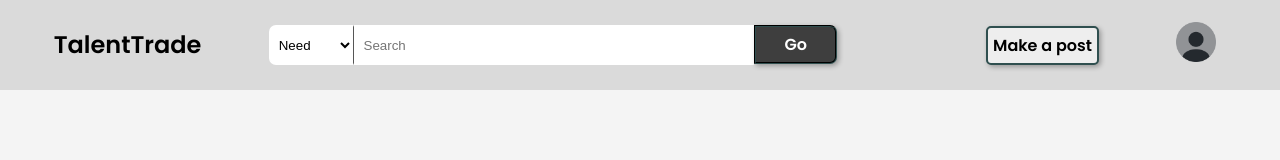
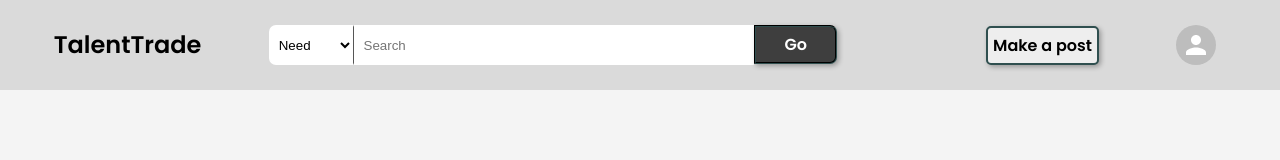
Before and after one commit to UofT-UTSC-CS-sandbox/final-term-project-talenttrade, a React (Vite) app in the folder frontend/: page / in a window 1280 px wide. Shown: the top 160 px of the page. Built offline with nearby package versions, Linux system fonts and the light colour scheme; no server answers; the HTML template or start-up script is replaced by a standard one.

Commit message:
SCRUM-69 Set topbar profile photo using polling

```diff
--- a/frontend/src/App.tsx
+++ b/frontend/src/App.tsx
@@ -6,7 +6,7 @@ import LogInPage from "./pages/LoginPage";
 import NotFound from "./pages/NotFound";
 import ViewPost from "./pages/ViewPost";
 import CreatePost from "./pages/CreatePost";
-import { BrowserRouter as Router, Route, Routes } from "react-router-dom";
+import { BrowserRouter as Router, Route, Routes, useLocation } from "react-router-dom";
 import AuthProvider from "./utils/AuthService";
 import ViewPostByCategory from "./pages/viewPostsByCategory";
 import TopInCategory from "./pages/TopInCategory";
@@ -20,7 +20,7 @@ function App() {
       <Router>
         <AuthProvider>
           <div>
-            <TopBar />
+            <ConditionalTopBar />
             <div style={{ marginTop: "60px" }}>
               <Routes>
                 <Route path="/" element={<HomePage />} />
@@ -31,7 +31,7 @@ function App() {
                 <Route path="/filter" element={<FilterBar />} />
                 <Route
                   path="/view-posts-by-category"
-                  Component={ViewPostByCategory}
+                  element={<ViewPostByCategory />}
                 />
                 <Route
                   path="/MostPopularTrades"
@@ -45,7 +45,7 @@ function App() {
                   path="/MostOfferedTalents"
                   element={<TopInCategory category="offer" />}
                 />
-                <Route path="/search-users" Component={SearchUser} />
+                <Route path="/search-users" element={<SearchUser />} />
                 <Route path="/profile/:userId" element={<ViewProfile />} />
                 <Route path="/profile" element={<ViewProfile />} />
                 <Route path="*" element={<NotFound />} />
@@ -58,4 +58,10 @@ function App() {
   );
 }
 
+function ConditionalTopBar() {
+  const location = useLocation();
+  const showTopBar = location.pathname !== "/login" && location.pathname !== "/signup";
+  return showTopBar ? <TopBar /> : null;
+}
+
 export default App;
--- a/frontend/src/components/topbar.tsx
+++ b/frontend/src/components/topbar.tsx
@@ -1,17 +1,29 @@
 import { Link, useNavigate } from "react-router-dom";
-import { useState, ChangeEvent, FormEvent } from "react";
+import { useState, ChangeEvent, FormEvent, useEffect } from "react";
 import "./topbar.css";
 import { useAuth } from "../utils/AuthService";
+import useRequest from "../utils/requestHandler";
+import host from "../utils/links";
+import Avatar from "@mui/material/Avatar";
 
 const TopBar = () => {
   const [isDropdownOpen, setIsDropdownOpen] = useState(false);
+  const apiFetch = useRequest();
   const navigate = useNavigate();
   const [selectedValue, setSelectedValue] = useState("Need");
+  const [profilePic, setProfilePic] = useState("");
+  const [username, setUsername] = useState("");
 
   const handleOptionChange = (event: ChangeEvent<HTMLSelectElement>) => {
     setSelectedValue(event.target.value);
   }
   const { logOut } = useAuth();
+
+  useEffect(() => {
+    getProfile();
+    const interval = setInterval(getProfile, 5000);
+    return () => clearInterval(interval);
+  }, []);
 
   const logoutFunction = async () => {
     closeDropdown();
@@ -21,6 +33,18 @@ const TopBar = () => {
       navigate("/login");
     } else {
       alert(sucess);
+    }
+  };
+
+  const getProfile = async () => {
+    try {
+      const response = await apiFetch(`accounts/profile/`, {
+        method: "GET"
+      });
+      setProfilePic(response.profile_picture);
+      setUsername(response.full_name);
+    } catch (error) {
+      console.error("Error fetching profile:", error);
     }
   };
 
@@ -85,9 +109,9 @@ const TopBar = () => {
         Make a post
       </button>
       <div className="profileContainer">
-        <img
-          src="/Default_pfp.png"
-          alt="Profile"
+        <Avatar
+          src={`${host}${profilePic}`}
+          alt={`${username}`}
           className="profileIcon"
           onClick={toggleDropdown}
         />
```
